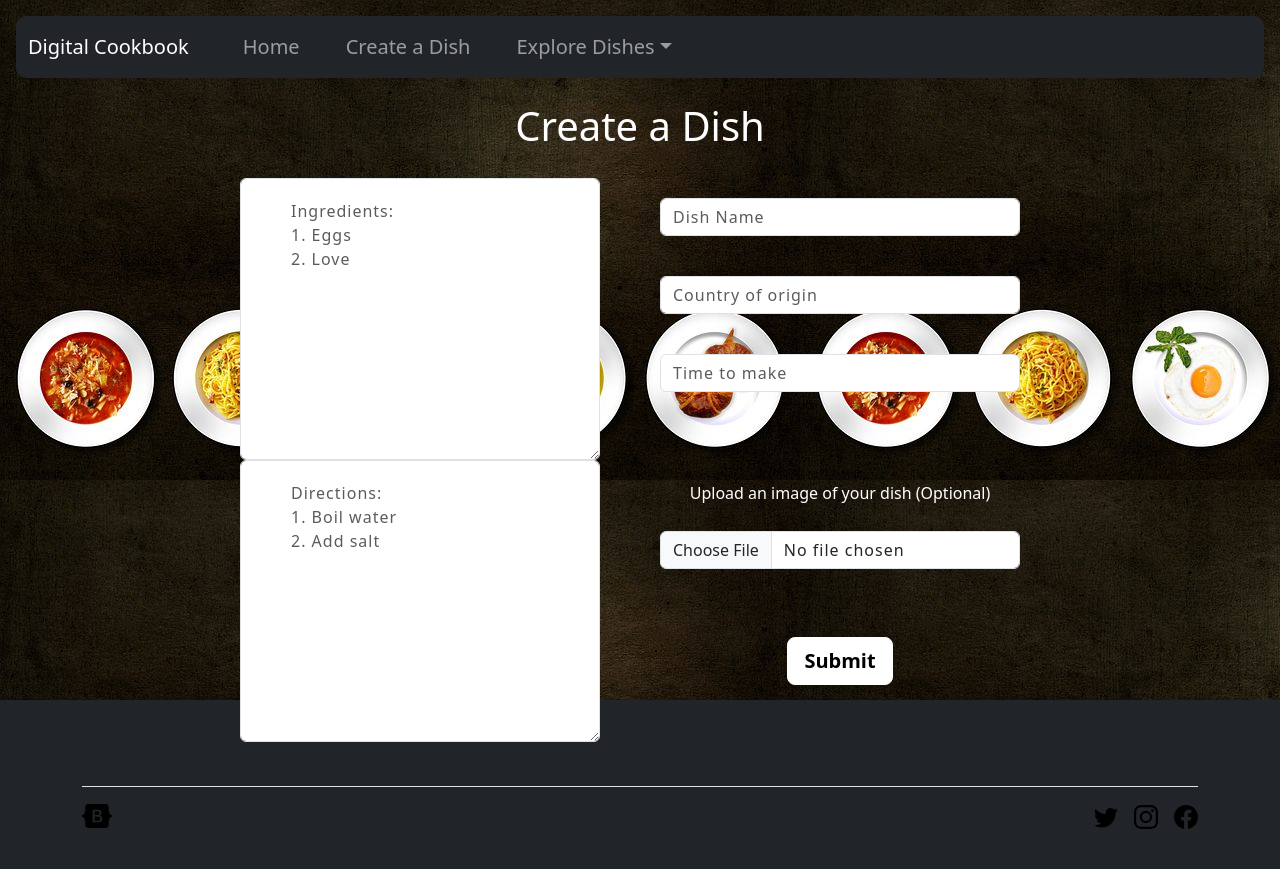
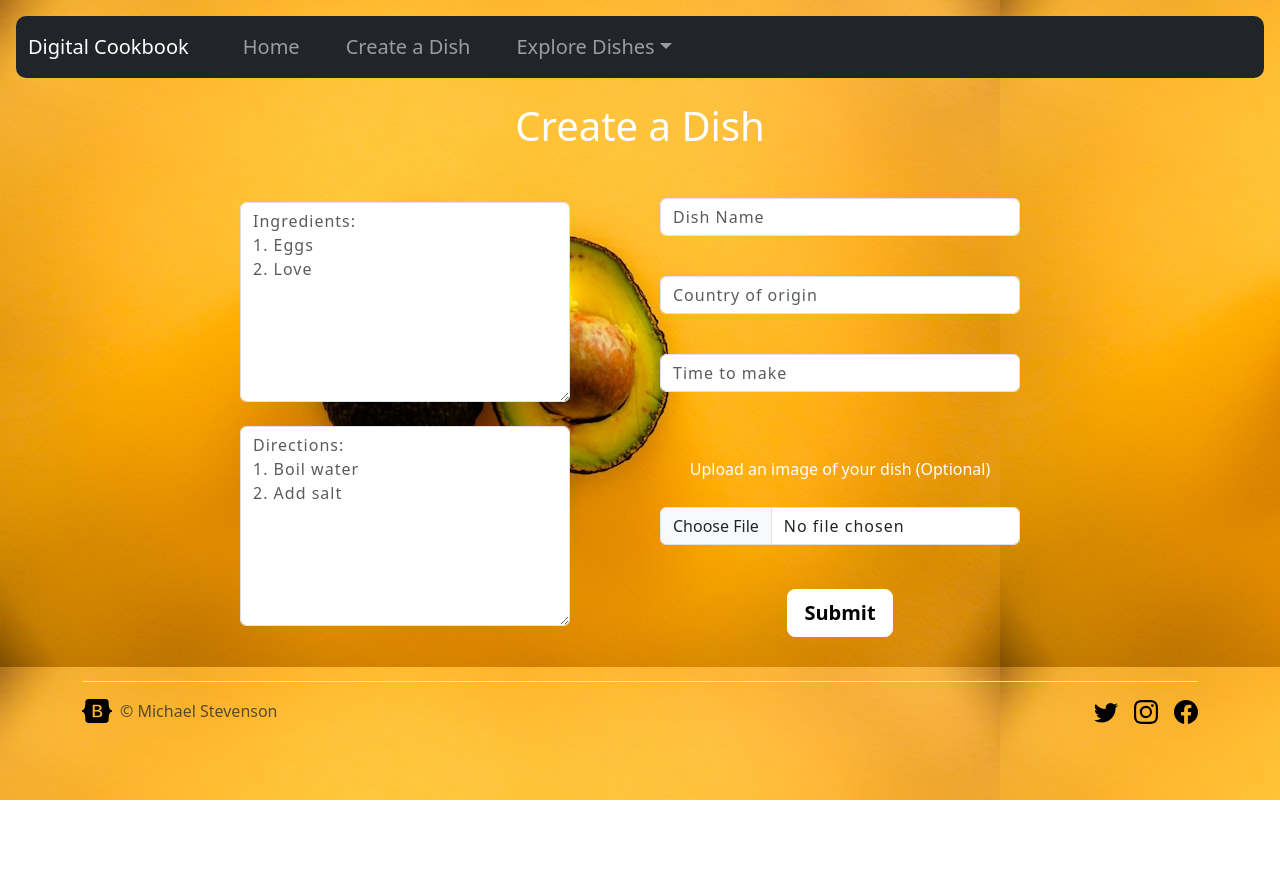
Before and after one commit to 503stevenson/chef, a Flask app: page /create in a window 1280 px wide. After the commit the page ends 800 px from the top, so only its background shows below. Run offline with Flask 2, Linux system fonts and the light colour scheme; some libraries are stand-ins or nearby versions.

Commit message:
update create form.

```diff
--- a/templates/create.html
+++ b/templates/create.html
@@ -23,14 +23,14 @@
       }
 
       .cover-container{
-        background-image: url('/static/background.jpg');
+        background-image: url('/static/avacado.jpg');
         background-attachment: fixed;
       }
     </style>
     <!-- Custom styles for this template -->
     <link href="cover.css" rel="stylesheet">
   </head>
-  <body class="d-flex h-100 text-center text-bg-dark">
+  <body class="d-flex h-100 text-center text-bg-dark" style="height:100%; padding-bottom: 0px">
     <div class="cover-container d-flex w-100 h-100 p-3 mx-auto flex-column">
         {%include 'nav.html'%}
     <br>
@@ -46,8 +46,10 @@
             <!-- Left create page -->
 
             <form id="create-form" class="form-horizontal" role="form">
-                <textarea class="form-control" rows="10" placeholder="Ingredients:                                              1. Eggs                                                   2. Love" name="ingredients" required style="padding:20px; width: 360px; padding-left:50px"></textarea>
-                <textarea class="form-control" rows="10" placeholder="Directions:                                              1. Boil water                                            2. Add salt" name="directions" required style="padding:20px; width: 360px; padding-left:50px"></textarea>
+                <br>
+                <textarea style="height:200px; width:330px;" class="form-control" rows="10" placeholder="Ingredients:                                              1. Eggs                                                   2. Love" name="ingredients" required style="padding:20px; width: 360px; padding-left:50px"></textarea>
+                <br>
+                <textarea style="height:200px; width:330px;" class="form-control" rows="10" placeholder="Directions:                                              1. Boil water                                            2. Add salt" name="directions" required style="padding:20px; width: 360px; padding-left:50px"></textarea>
 
               </form>
 
@@ -70,7 +72,7 @@
                     </div>
                   </div>
 
-                  <br><br><br>
+                  <br><br>
                   <h6 style="font: size 50px;">Upload an image of your dish  (Optional)</h6>
 
                   <div class="form-group">
@@ -79,7 +81,7 @@
                     </div>
                   </div>
 
-                <br><br>
+                <br>
                 <a href="#" class="btn btn-lg btn-light fw-bold border-white bg-white">Submit</a>
               </form>
 
```
